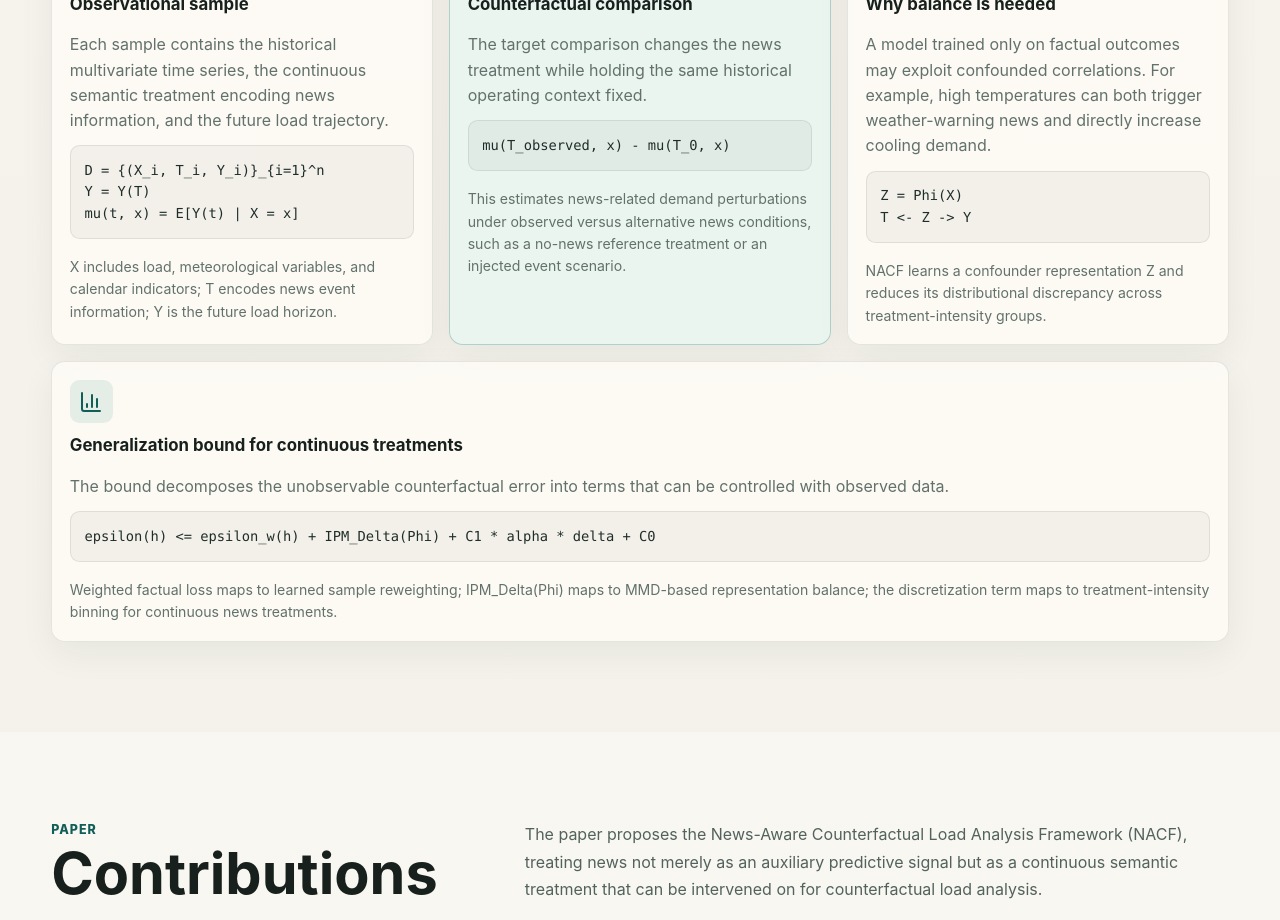
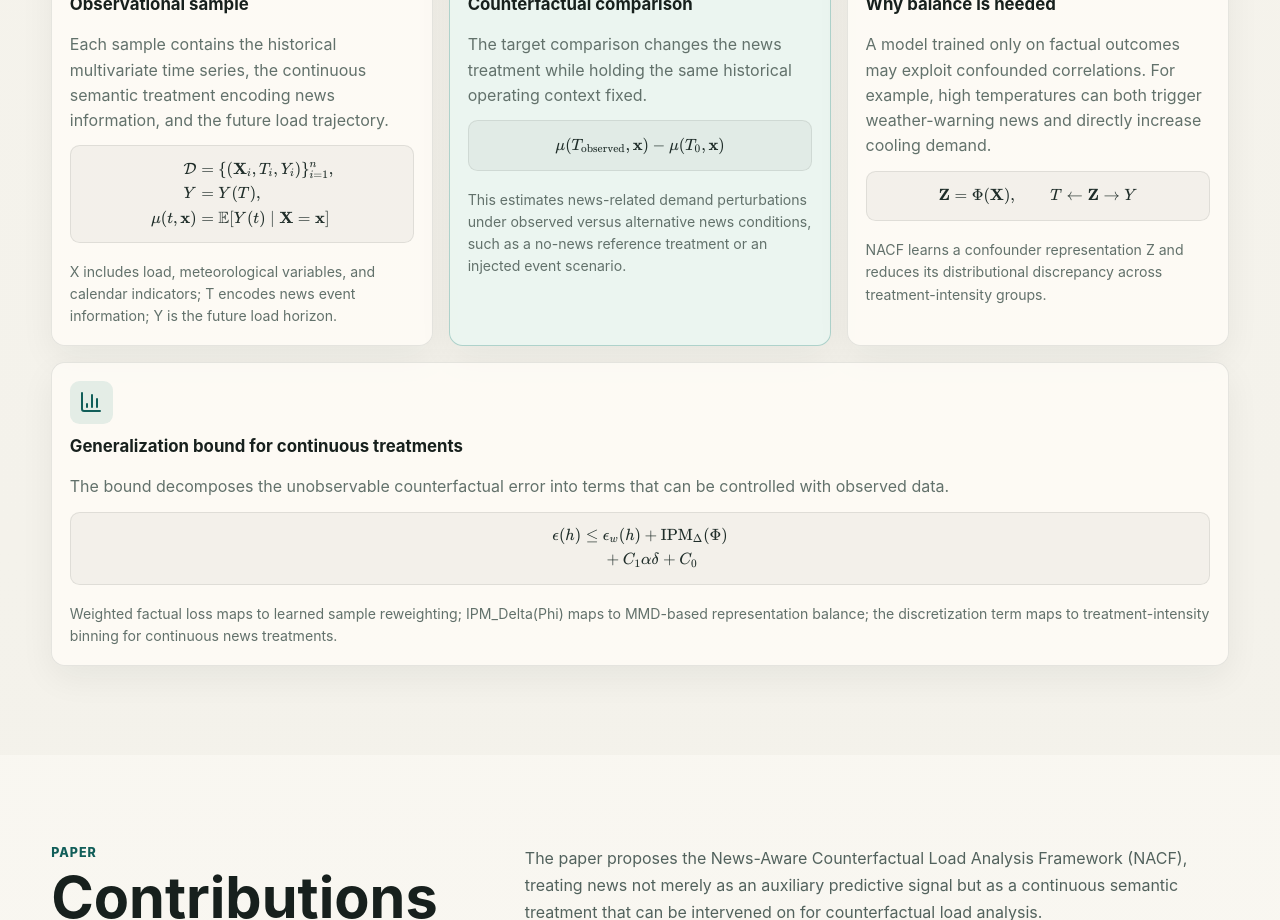
Before and after one commit to YujieChen8888/counterfactual-load-forecasting-web, a Next.js app: page / in a window 1280 px wide. Shown: the part 2360-3280 px from the top of the page. Built offline with nearby package versions, Linux system fonts and the light colour scheme.

Commit message:
Render theory formulas with KaTeX

```diff
--- a/package.json
+++ b/package.json
@@ -9,6 +9,7 @@
     "lint": "next lint"
   },
   "dependencies": {
+    "katex": "^0.17.0",
     "lucide-react": "^0.511.0",
     "next": "16.2.6",
     "postcss": "^8.5.10",
--- a/src/app/globals.css
+++ b/src/app/globals.css
@@ -388,11 +388,21 @@ button {
   border-radius: 0.6rem;
   background: rgba(23, 32, 29, 0.045);
   color: #1f2d29;
-  font-family: "SFMono-Regular", Consolas, "Liberation Mono", monospace;
-  font-size: 0.86rem;
-  line-height: 1.55;
-  white-space: pre-wrap;
-  overflow-wrap: anywhere;
+  overflow-x: auto;
+}
+
+.math-formula .katex-display {
+  margin: 0;
+  overflow-x: auto;
+  overflow-y: hidden;
+}
+
+.math-formula .katex {
+  font-size: 1.02rem;
+}
+
+.math-formula .katex-html {
+  white-space: normal;
 }
 
 .formula-note {
@@ -960,4 +970,8 @@ input[type="range"] {
     align-items: flex-start;
     flex-direction: column;
   }
+
+  .math-formula .katex {
+    font-size: 0.9rem;
+  }
 }
--- a/src/app/page.tsx
+++ b/src/app/page.tsx
@@ -17,6 +17,8 @@ import {
   Sparkles,
   Zap,
 } from "lucide-react";
+import katex from "katex";
+import "katex/dist/katex.min.css";
 import { useMemo, useState } from "react";
 import demoData from "../../public/data/nacf-demo.json";
 
@@ -172,6 +174,21 @@ type DemoData = {
 const data = demoData as DemoData;
 const basePath = process.env.NEXT_PUBLIC_BASE_PATH || "";
 const assetPath = (path: string) => `${basePath}${path}`;
+
+function MathBlock({ expression }: { expression: string }) {
+  return (
+    <div
+      className="formula math-formula"
+      dangerouslySetInnerHTML={{
+        __html: katex.renderToString(expression, {
+          displayMode: true,
+          throwOnError: false,
+          strict: "ignore",
+        }),
+      }}
+    />
+  );
+}
 
 function formatMw(value: number) {
   const sign = value > 0 ? "+" : "";
@@ -971,9 +988,13 @@ export default function Home() {
                 the continuous semantic treatment encoding news information, and
                 the future load trajectory.
               </p>
-              <pre className="formula">{`D = {(X_i, T_i, Y_i)}_{i=1}^n
-Y = Y(T)
-mu(t, x) = E[Y(t) | X = x]`}</pre>
+              <MathBlock
+                expression={String.raw`\begin{aligned}
+\mathcal{D}&=\{(\mathbf{X}_i,T_i,Y_i)\}_{i=1}^{n},\\
+Y&=Y(T),\\
+\mu(t,\mathbf{x})&=\mathbb{E}[Y(t)\mid \mathbf{X}=\mathbf{x}]
+\end{aligned}`}
+              />
               <p className="formula-note">
                 X includes load, meteorological variables, and calendar
                 indicators; T encodes news event information; Y is the future
@@ -990,7 +1011,9 @@ mu(t, x) = E[Y(t) | X = x]`}</pre>
                 The target comparison changes the news treatment while holding
                 the same historical operating context fixed.
               </p>
-              <pre className="formula">{`mu(T_observed, x) - mu(T_0, x)`}</pre>
+              <MathBlock
+                expression={String.raw`\mu(T_{\mathrm{observed}},\mathbf{x})-\mu(T_0,\mathbf{x})`}
+              />
               <p className="formula-note">
                 This estimates news-related demand perturbations under observed
                 versus alternative news conditions, such as a no-news reference
@@ -1008,8 +1031,9 @@ mu(t, x) = E[Y(t) | X = x]`}</pre>
                 correlations. For example, high temperatures can both trigger
                 weather-warning news and directly increase cooling demand.
               </p>
-              <pre className="formula">{`Z = Phi(X)
-T <- Z -> Y`}</pre>
+              <MathBlock
+                expression={String.raw`\mathbf{Z}=\Phi(\mathbf{X}),\qquad T\leftarrow \mathbf{Z}\rightarrow Y`}
+              />
               <p className="formula-note">
                 NACF learns a confounder representation Z and reduces its
                 distributional discrepancy across treatment-intensity groups.
@@ -1025,7 +1049,12 @@ T <- Z -> Y`}</pre>
                 The bound decomposes the unobservable counterfactual error into
                 terms that can be controlled with observed data.
               </p>
-              <pre className="formula">epsilon(h) &lt;= epsilon_w(h) + IPM_Delta(Phi) + C1 * alpha * delta + C0</pre>
+              <MathBlock
+                expression={String.raw`\begin{aligned}
+\epsilon(h)\leq{}&\epsilon_w(h)+\mathrm{IPM}_{\Delta}(\Phi)\\
+&+C_1\alpha\delta+C_0
+\end{aligned}`}
+              />
               <p className="formula-note">
                 Weighted factual loss maps to learned sample reweighting;
                 IPM_Delta(Phi) maps to MMD-based representation balance; the
```
Also changed, not shown: 1 other file (tests, documents, lock files or other folders).
